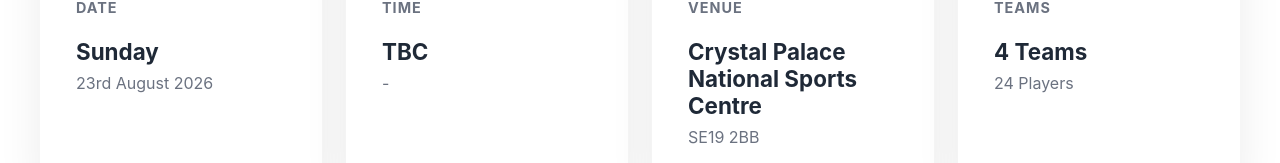
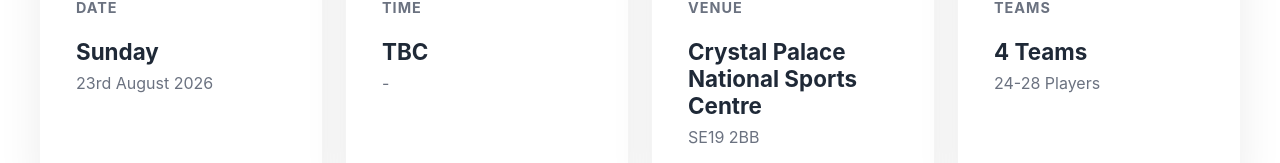
Before and after one commit to Jennipham/jenn-lympics, a React (Vite) app in the folder jenn-lympics-website/: page / in a window 1280 px wide. Shown: the part 837-1000 px from the top of the page. Built offline with nearby package versions, Linux system fonts and the light colour scheme.

Commit message:
updating player number

```diff
--- a/jenn-lympics-website/src/components/EventInfo/EventInfo.tsx
+++ b/jenn-lympics-website/src/components/EventInfo/EventInfo.tsx
@@ -75,7 +75,7 @@ export default function EventInfo() {
 
                     <p>4 Teams</p>
 
-                    <span>24 Players</span>
+                    <span>24-28 Players</span>
 
                 </div>
 
```
